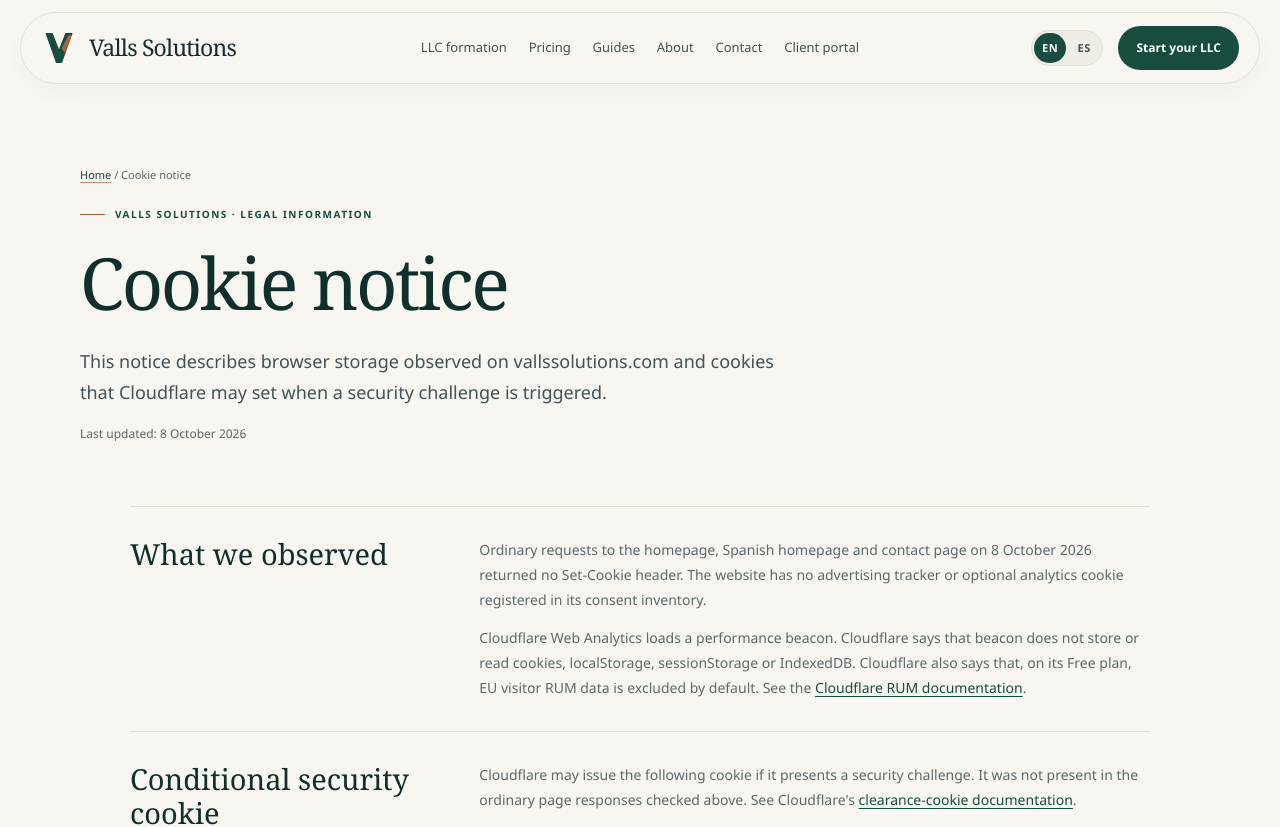
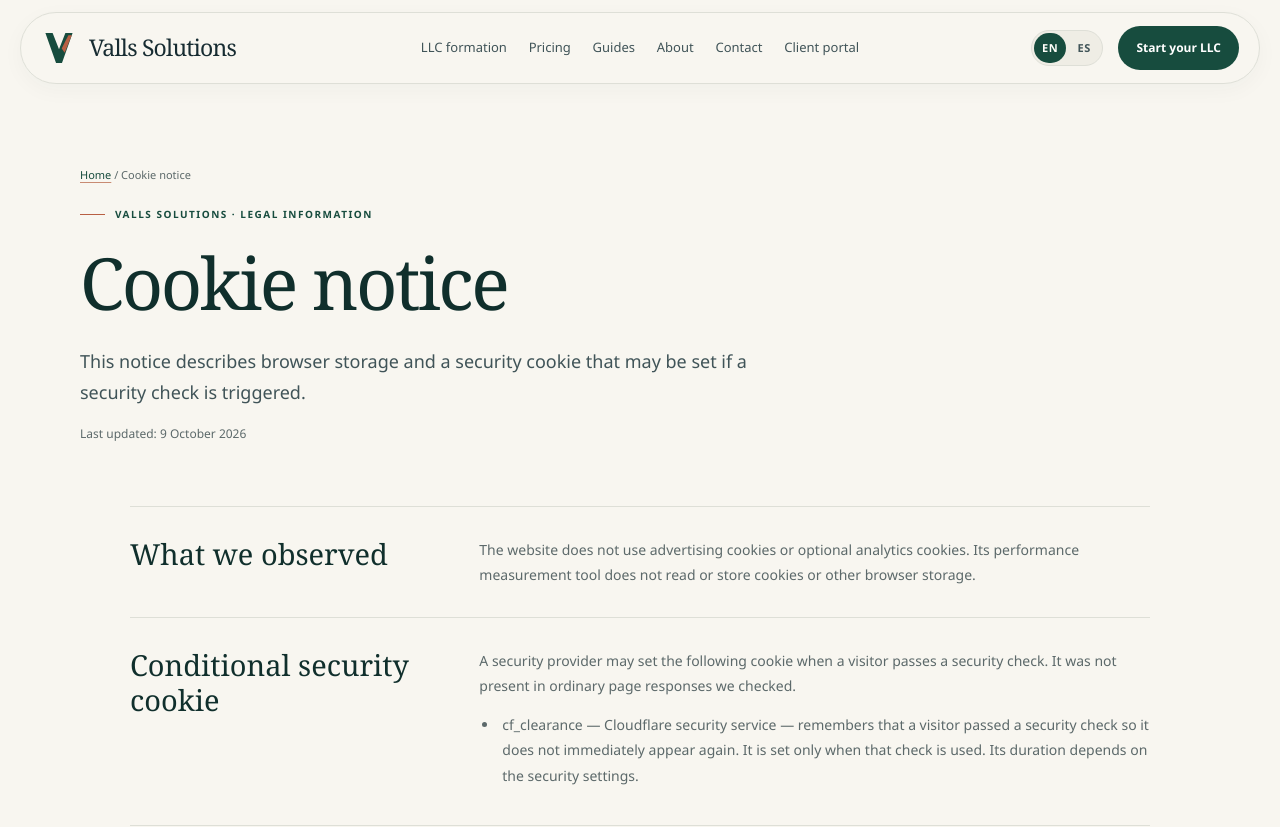
Before and after one commit to ovallsn/vallssolutions, a Next.js app: page /cookies in a window 1280 px wide. Shown: the top 827 px of the page. Built offline with nearby package versions, Linux system fonts and the light colour scheme; no server answers.

Commit message:
refine: simplify privacy disclosures

```diff
--- a/src/content/legal.ts
+++ b/src/content/legal.ts
@@ -94,7 +94,7 @@
         {
           heading: "Information and purposes",
           paragraphs: [
-            ["When the website is requested, hosting and security providers may process technical request information such as an IP address, requested page, browser and device details, and request time. This supports delivery, reliability and protection of the website."],
+            ["When you visit the website, service providers may process limited technical information such as your IP address, requested page, browser and device details, and request time. This is used to operate, protect and measure the performance of the website."],
             ["The website has no customer account or online payment portal. The enquiry form prepares an email in your email app; it does not submit your details to Valls Solutions unless you review and send that email. If sent, the message includes your name, email address, country or U.S. state of residence, business activity and any optional details you add."],
             ["For each customer LLC, a service record is maintained separately from this public website. Website request data, enquiry messages and payment or accounting records are handled separately for the purposes described in this notice. Do not put identity documents, SSNs, ITINs or other sensitive information in an initial enquiry or LLC administrative notes. If a requested service needs a passport or other supporting information, Valls Solutions will tell you what is needed and receive it directly through WhatsApp Business or email; source documents are not stored in the LLC service record."],
           ],
@@ -136,11 +136,8 @@
         {
           heading: "Providers and disclosures",
           paragraphs: [
-            ["The website is hosted through ", { label: "GitHub Pages", href: "https://docs.github.com/en/pages" }, " and delivered and protected through Cloudflare. Cloudflare Email Routing receives and forwards messages sent to our published address; the mailbox provider that receives a forwarded message also processes it."],
-            ["For an EIN service, information sent by WhatsApp Business or email is processed by the messaging or email providers involved and may be shared with the filing service provider and the IRS as needed. Those providers and the public authority apply their own terms and retention rules. See the ", { label: "WhatsApp Business App Privacy Policy", href: "https://www.whatsapp.com/legal/business-app-privacy-policy" }, " if you choose that channel."],
-            ["Cloudflare Web Analytics is enabled on the site. Cloudflare describes its ", { label: "RUM beacon", href: "https://developers.cloudflare.com/speed/observatory/rum-beacon/" }, " as collecting page-performance measurements, not accessing browser storage, and discarding the visitor IP at the nearest Cloudflare data centre rather than storing it in its core databases or logs. Cloudflare states that its Free plan excludes EU visitor data from RUM by default. These statements describe Cloudflare's service; they do not replace a review of the information you choose to send us."],
-            ["For service payments, Valls Solutions uses a business bank account held with Wise. Wise and the banks involved process transaction data under their own terms and privacy notices. We do not publish account details on this website."],
-            ["We do not use the public website to sell personal information or to run cross-site targeted advertising. We may disclose information to providers supporting the purposes above or where disclosure is required by law."],
+            ["Website hosting, security and performance providers may process limited technical information to operate, protect and measure the website. Email and messaging providers process the messages and documents you choose to send. To provide an EIN service, we share the necessary application information with our filing service provider and the IRS. Payment providers and banks process transaction information. These providers apply their own privacy and retention rules."],
+            ["We do not sell personal information or use it for cross-site targeted advertising. Information may also be disclosed where required by law."],
           ],
         },
         {
@@ -155,7 +152,7 @@
           paragraphs: [
             ["You can email ", { label: "info@vallssolutions.com", href: "mailto:info@vallssolutions.com" }, " to ask about access, correction, deletion, restriction or other rights available under the law that applies to you. We may need to verify your request before acting."],
             ["If you are in the European Union, you may also complain to your local data-protection supervisory authority. Rights and response requirements depend on the law that applies to the processing."],
-            ["See the separate ", { label: "cookie notice", href: "/cookies/" }, " for browser storage and Cloudflare security cookies. This notice may be updated when the website, service providers or data practices change."],
+            ["See the separate ", { label: "cookie notice", href: "/cookies/" }, " for browser storage and security cookies. This notice may be updated when the website, service providers or data practices change."],
           ],
         },
       ],
@@ -175,7 +172,7 @@
         {
           heading: "Datos y finalidades",
           paragraphs: [
-            ["Cuando se solicita una página, los proveedores de alojamiento y seguridad pueden tratar datos técnicos de la conexión, como la dirección IP, la página solicitada, el navegador y dispositivo, y la hora de la solicitud. Se utilizan para servir, mantener y proteger la web."],
+            ["Cuando visitas la web, los proveedores de servicios pueden tratar información técnica limitada, como la dirección IP, la página solicitada, el navegador y dispositivo, y la hora de la solicitud. Se utiliza para mantener, proteger y medir el rendimiento de la web."],
             ["La web no tiene cuentas de cliente ni portal de pago. El formulario de consulta prepara un email en tu aplicación de correo; no envía tus datos a Valls Solutions hasta que revises y envíes ese correo. Si lo envías, el mensaje incluye tu nombre, dirección de email, país o estado de EE. UU. de residencia, actividad empresarial y cualquier detalle adicional que incluyas."],
             ["Para cada LLC cliente, el expediente de servicio se mantiene separado de esta web pública. Los datos técnicos de las visitas a la web, los mensajes de consulta y los registros de pago o contabilidad se tratan por separado para las finalidades explicadas en este aviso. No incluyas documentos de identidad, SSN, ITIN ni otros datos sensibles en una consulta inicial ni en las notas administrativas de la LLC. Si un servicio solicitado requiere un pasaporte u otra información justificativa, Valls Solutions te indicará qué hace falta y la recibirá directamente por WhatsApp Business o email; los documentos originales no se guardan en el expediente de servicio de la LLC."],
           ],
@@ -217,11 +214,8 @@
         {
           heading: "Proveedores y comunicaciones de datos",
           paragraphs: [
-            ["La web se aloja mediante ", { label: "GitHub Pages", href: "https://docs.github.com/en/pages" }, " y Cloudflare la distribuye y protege. Cloudflare Email Routing recibe y reenvía los mensajes enviados a nuestra dirección pública; el proveedor del buzón que recibe el mensaje reenviado también lo trata."],
-            ["Para un servicio de EIN, los proveedores de mensajería o correo tratarán los datos que envíes por WhatsApp Business o email. Cuando sea necesario, se compartirán con el proveedor de tramitación y el IRS; cada proveedor y autoridad pública aplica sus propias condiciones y reglas de conservación. Si eliges WhatsApp, consulta la ", { label: "Política de privacidad de WhatsApp Business", href: "https://www.whatsapp.com/legal/business-app-privacy-policy" }, "."],
-            ["Cloudflare Web Analytics está habilitado en la web. Cloudflare describe su ", { label: "beacon RUM", href: "https://developers.cloudflare.com/speed/observatory/rum-beacon/" }, " como un sistema que recoge mediciones de rendimiento de la página, no accede al almacenamiento del navegador y descarta la IP del visitante en el centro de datos de Cloudflare más cercano, sin guardarla en sus bases de datos o registros principales. Cloudflare indica que en su plan Free los datos RUM de visitantes de la UE se excluyen por defecto. Esta información describe el servicio de Cloudflare y no sustituye la revisión de los datos que decidas enviarnos."],
-            ["Para cobrar los servicios, Valls Solutions utiliza una cuenta bancaria empresarial de Wise. Wise y los bancos participantes tratan los datos de la transacción conforme a sus propias condiciones y avisos de privacidad. No publicamos los datos de la cuenta en esta web."],
-            ["La web pública no se utiliza para vender datos personales ni para realizar publicidad dirigida entre sitios. Podemos comunicar datos a proveedores que presten los servicios indicados o cuando lo exija la ley."],
+            ["Los proveedores de alojamiento, seguridad y medición del rendimiento pueden tratar información técnica limitada para mantener y proteger la web y medir su rendimiento. Los proveedores de correo y mensajería tratan los mensajes y documentos que decidas enviar. Para prestar un servicio de EIN, compartimos la información necesaria de la solicitud con nuestro proveedor de tramitación y el IRS. Los proveedores de pago y las entidades bancarias tratan los datos de las transacciones. Cada proveedor aplica sus propias condiciones de privacidad y conservación."],
+            ["No vendemos datos personales ni los utilizamos para publicidad dirigida entre sitios. También podremos comunicarlos cuando lo exija la ley."],
           ],
         },
         {
@@ -236,7 +230,7 @@
           paragraphs: [
             ["Puedes escribir a ", { label: "info@vallssolutions.com", href: "mailto:info@vallssolutions.com" }, " para solicitar acceso, rectificación, supresión, limitación u otros derechos reconocidos por la ley aplicable. Puede ser necesario verificar tu identidad antes de tramitar la solicitud."],
             ["Si resides en la Unión Europea, también puedes presentar una reclamación ante la autoridad de protección de datos de tu país. Los derechos y plazos de respuesta dependen de la normativa aplicable al tratamiento."],
-            ["Consulta el ", { label: "aviso de cookies", href: "/es/cookies/" }, " para conocer el almacenamiento del navegador y las cookies de seguridad de Cloudflare. Actualizaremos este aviso si cambian la web, sus proveedores o los tratamientos."],
+            ["Consulta el ", { label: "aviso de cookies", href: "/es/cookies/" }, " para conocer el almacenamiento del navegador y las cookies de seguridad. Actualizaremos este aviso si cambian la web, sus proveedores o los tratamientos."],
           ],
         },
       ],
@@ -245,24 +239,23 @@
   cookies: {
     en: {
       title: "Cookie notice",
-      description: "Current browser storage and conditional Cloudflare security cookies used by this website.",
-      intro: "This notice describes browser storage observed on vallssolutions.com and cookies that Cloudflare may set when a security challenge is triggered.",
-      updated: "Last updated: 8 October 2026",
+      description: "Browser storage and a conditional security cookie used by this website.",
+      intro: "This notice describes browser storage and a security cookie that may be set if a security check is triggered.",
+      updated: "Last updated: 9 October 2026",
       sections: [
         {
           heading: "What we observed",
           paragraphs: [
-            ["Ordinary requests to the homepage, Spanish homepage and contact page on 8 October 2026 returned no Set-Cookie header. The website has no advertising tracker or optional analytics cookie registered in its consent inventory."],
-            ["Cloudflare Web Analytics loads a performance beacon. Cloudflare says that beacon does not store or read cookies, localStorage, sessionStorage or IndexedDB. Cloudflare also says that, on its Free plan, EU visitor RUM data is excluded by default. See the ", { label: "Cloudflare RUM documentation", href: "https://developers.cloudflare.com/speed/observatory/rum-beacon/" }, "."],
+            ["The website does not use advertising cookies or optional analytics cookies. Its performance measurement tool does not read or store cookies or other browser storage."],
           ],
         },
         {
           heading: "Conditional security cookie",
           paragraphs: [
-            ["Cloudflare may issue the following cookie if it presents a security challenge. It was not present in the ordinary page responses checked above. See Cloudflare's ", { label: "clearance-cookie documentation", href: "https://developers.cloudflare.com/cloudflare-challenges/concepts/clearance/" }, "."],
+            ["A security provider may set the following cookie when a visitor passes a security check. It was not present in ordinary page responses we checked."],
           ],
           list: [
-            ["cf_clearance — Cloudflare — remembers that a visitor passed a security challenge, so the visitor does not immediately receive the same challenge again. It is set only when the relevant challenge flow is used. Its lifetime follows the Cloudflare Challenge Passage setting; Cloudflare documents 30 minutes as the default, but the active zone value has not been independently verified."],
+            ["cf_clearance — Cloudflare security service — remembers that a visitor passed a security check so it does not immediately appear again. It is set only when that check is used. Its duration depends on the security settings."],
           ],
         },
         {
@@ -276,24 +269,23 @@
     },
     es: {
       title: "Aviso de cookies",
-      description: "Almacenamiento actual del navegador y cookies condicionales de seguridad de Cloudflare.",
-      intro: "Este aviso describe el almacenamiento observado en vallssolutions.com y las cookies que Cloudflare podría instalar si activa una comprobación de seguridad.",
-      updated: "Última actualización: 8 de octubre de 2026",
+      description: "Almacenamiento del navegador y una cookie de seguridad condicional de esta web.",
+      intro: "Este aviso describe el almacenamiento del navegador y una cookie que podría instalarse si se activa una comprobación de seguridad.",
+      updated: "Última actualización: 9 de octubre de 2026",
       sections: [
         {
           heading: "Qué hemos comprobado",
           paragraphs: [
-            ["Las solicitudes normales a la portada, la portada en español y la página de contacto realizadas el 8 de octubre de 2026 no devolvieron la cabecera Set-Cookie. La web no tiene rastreadores publicitarios ni servicios opcionales de cookies registrados en el inventario de consentimiento."],
-            ["Cloudflare Web Analytics carga un beacon de rendimiento. Cloudflare indica que ese beacon no guarda ni lee cookies, localStorage, sessionStorage ni IndexedDB. También indica que en su plan Free los datos RUM de visitantes de la UE se excluyen por defecto. Consulta la ", { label: "documentación de Cloudflare RUM", href: "https://developers.cloudflare.com/speed/observatory/rum-beacon/" }, "."],
+            ["La web no utiliza cookies publicitarias ni cookies opcionales de analítica. La herramienta de medición del rendimiento no lee ni guarda cookies ni otro almacenamiento del navegador."],
           ],
         },
         {
           heading: "Cookie de seguridad condicional",
           paragraphs: [
-            ["Cloudflare puede instalar la siguiente cookie si muestra una comprobación de seguridad. No apareció en las respuestas normales revisadas arriba. Consulta la ", { label: "documentación de Cloudflare sobre la cookie de autorización", href: "https://developers.cloudflare.com/cloudflare-challenges/concepts/clearance/" }, "."],
+            ["Un proveedor de seguridad puede instalar la siguiente cookie cuando un visitante supera una comprobación de seguridad. No apareció en las respuestas normales que revisamos."],
           ],
           list: [
-            ["cf_clearance — Cloudflare — recuerda que el visitante ha superado una comprobación de seguridad para no mostrarle inmediatamente la misma comprobación. Solo se instala cuando se usa ese proceso. Su duración depende de la configuración Challenge Passage de Cloudflare; Cloudflare documenta 30 minutos como valor predeterminado, pero no se ha verificado de forma independiente el valor activo de la zona."],
+            ["cf_clearance — servicio de seguridad de Cloudflare — recuerda que el visitante ha superado una comprobación de seguridad para no mostrarla inmediatamente otra vez. Solo se instala cuando se utiliza esa comprobación. Su duración depende de la configuración de seguridad."],
           ],
         },
         {
@@ -325,7 +317,7 @@
           heading: "Final price and payment",
           paragraphs: [
             ["The total amount Valls Solutions charges is $699 for formation and $449 per year for the annual service from year two. No additional tax amount is added to these prices at payment."],
-            ["Payment instructions are sent privately by email for a bank transfer to Valls Solutions' business account held with Wise. Account details are not published on the website. The website does not process payments."],
+            ["Payment instructions are sent privately by email for a bank transfer to Valls Solutions' business account. Account details are not published on the website. The website does not process payments."],
           ],
         },
         {
@@ -376,7 +368,7 @@
           heading: "Precio final y pago",
           paragraphs: [
             ["El importe total que cobra Valls Solutions es de 699 USD por la formación y 449 USD al año por el servicio anual desde el segundo año. No se añade ningún importe fiscal adicional al pagar estos precios."],
-            ["Enviaremos las instrucciones de pago por email para realizar una transferencia bancaria a la cuenta empresarial de Valls Solutions en Wise. No publicamos los datos de la cuenta en la web. La web no procesa pagos."],
+            ["Enviaremos las instrucciones de pago por email para realizar una transferencia bancaria a la cuenta empresarial de Valls Solutions. No publicamos los datos de la cuenta en la web. La web no procesa pagos."],
           ],
         },
         {
```
